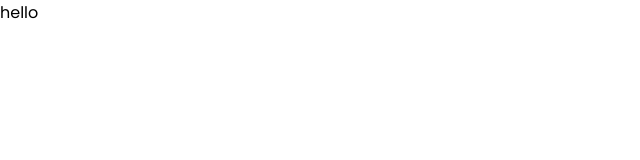
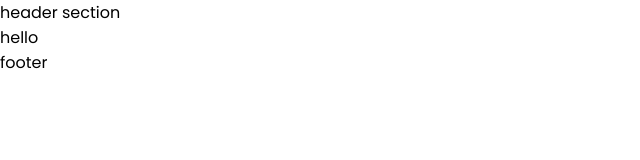
Before and after one commit to magikabdul/gatsby-adream-task, a Gatsby site: page / in a window 1280 px wide. Shown: the whole page, without its empty margins (0-640 px from the left). Built offline with nearby package versions, Linux system fonts and the light colour scheme; Gatsby itself is replaced by a stand-in of ours.

Commit message:
[ADG-2] added layout template and prop-types dependency

```diff
--- a/package.json
+++ b/package.json
@@ -17,6 +17,7 @@
   "dependencies": {
     "gatsby": "^3.14.3",
     "gatsby-plugin-sass": "^4.14.0",
+    "prop-types": "^15.7.2",
     "react": "^17.0.1",
     "react-dom": "^17.0.1",
     "sass": "^1.43.2"
--- /dev/null
+++ b/src/components/template/MainLayout.js
@@ -0,0 +1,25 @@
+import React from 'react';
+import PropTypes from 'prop-types';
+import 'src/styles/global-styles.scss'
+
+const MainLayout = ({ children }) => {
+  return(
+    <main>
+      <header>
+        header section
+      </header>
+      <section>
+        {children}
+      </section>
+      <footer>
+        footer
+      </footer>
+    </main>
+  )
+}
+
+MainLayout.propTypes = {
+  children: PropTypes.node.isRequired,
+}
+
+export default MainLayout;
--- a/src/pages/index.js
+++ b/src/pages/index.js
@@ -1,9 +1,9 @@
 import React from "react"
-import 'src/styles/global-styles.scss'
+import MainLayout from 'src/components/template/MainLayout';
 
 const IndexPage = () => {
   return (
-    <main>hello</main>
+    <MainLayout>hello</MainLayout>
   )
 }
 
```
Also changed, not shown: 1 other file.
